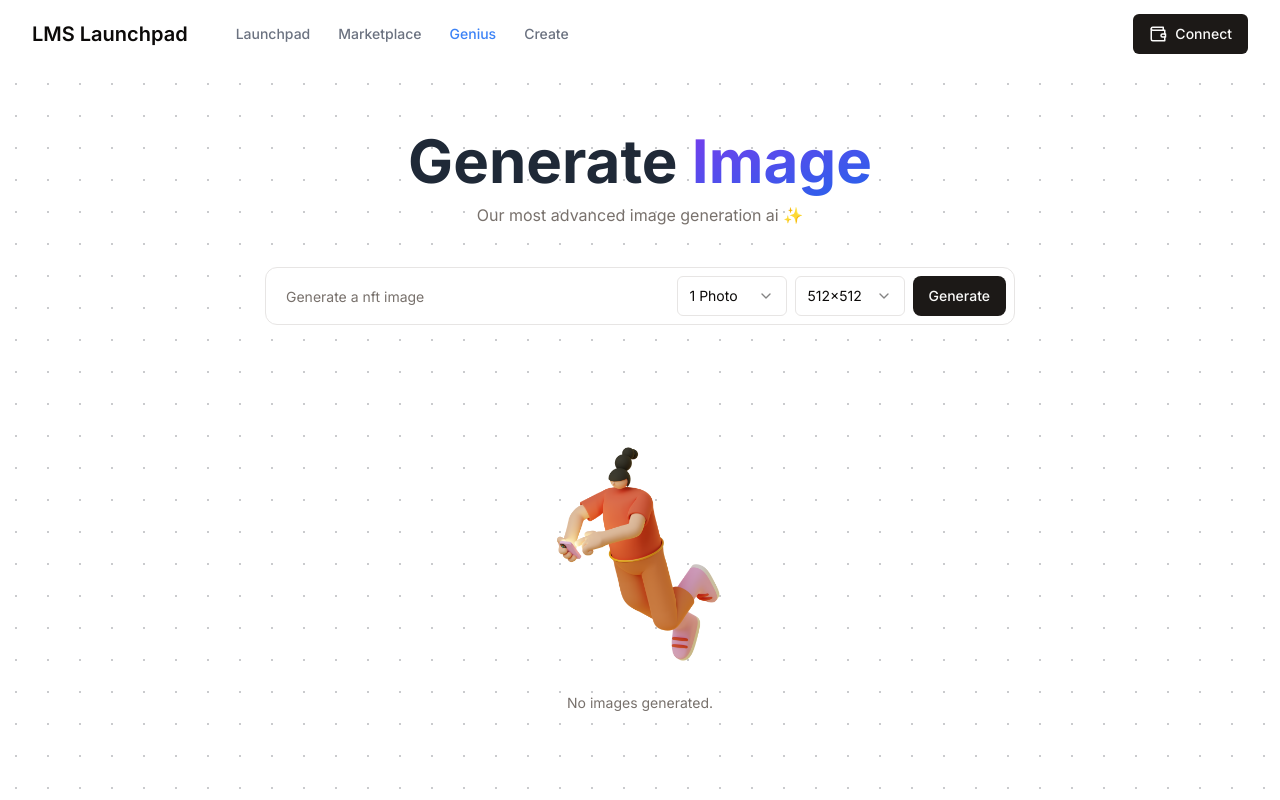
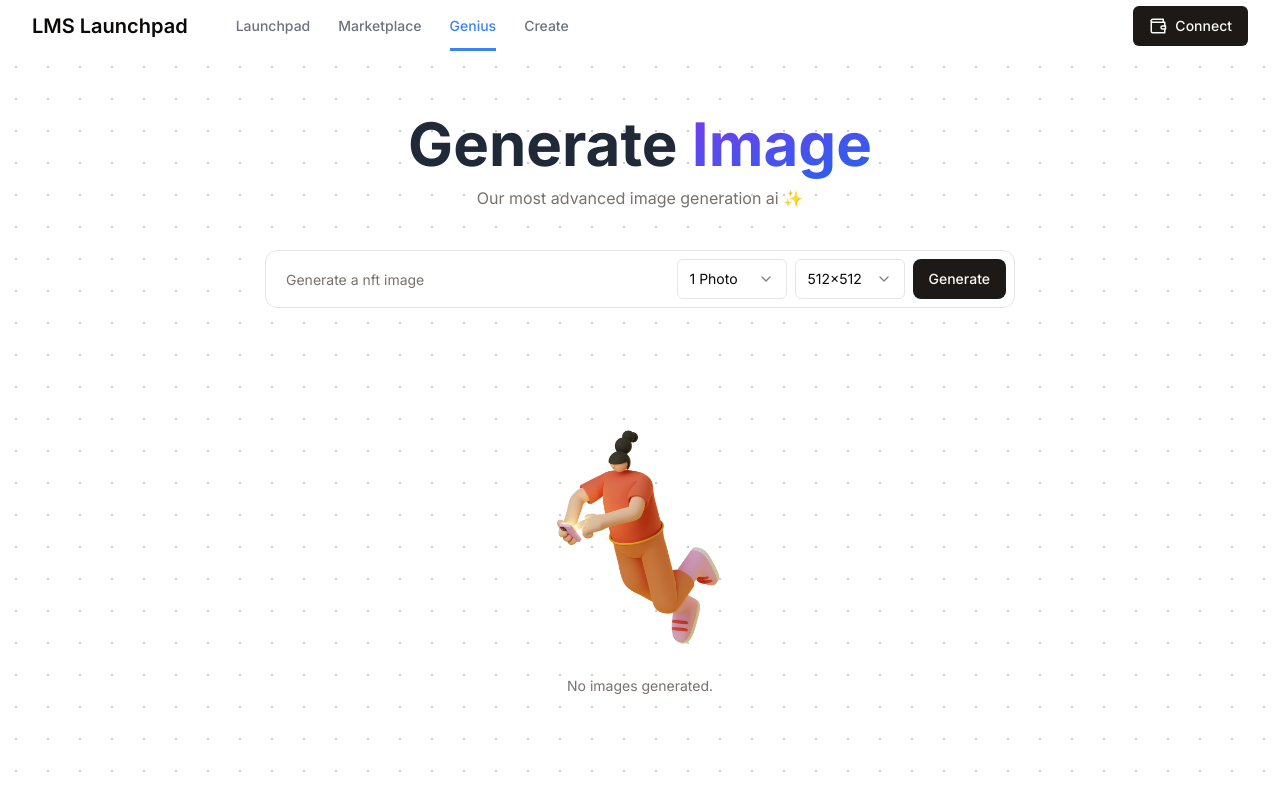
Before and after one commit to chloecombi/nft-launchpad1, a Next.js app: page /generateNFT in a window 1280 px wide. Shown: the top 800 px of the page. Built offline with nearby package versions, Linux system fonts and the light colour scheme.

Commit message:
ui changes

```diff
--- a/src/app/generateNFT/page.tsx
+++ b/src/app/generateNFT/page.tsx
@@ -22,6 +22,7 @@ import {
 import Image from 'next/image';
 import { Card, CardFooter } from '@/components/ui/card';
 import { Download } from 'lucide-react';
+
 
 const generateNFT = () => {
   const router = useRouter();
--- a/src/app/layout.tsx
+++ b/src/app/layout.tsx
@@ -7,8 +7,8 @@ import Footer from "@/components/Footer";
 const inter = Inter({ subsets: ["latin"] });
 
 export const metadata: Metadata = {
-  title: "Nft-Launchpad",
-  description: "Generated by Nft-Launchpad",
+  title: "LMS-Launchpad",
+  description: "Generated by LMS-Launchpad",
 };
 
 export default function RootLayout({
--- a/src/components/Navbar.tsx
+++ b/src/components/Navbar.tsx
@@ -6,8 +6,26 @@ import { Button } from './ui/button';
 import { cn } from '@/lib/utils';
 import { usePathname } from 'next/navigation';
 
+const data = [
+  {
+    href: "/",
+    text: "Launchpad"
+  },
+  {
+    href: "#",
+    text: "Marketplace"
+  },
+  {
+    href: "/generateNFT",
+    text: "Genius"
+  },
+  {
+    href: "/createNFT",
+    text: "Create"
+  }
+]
+
 const Navbar: React.FC = () => {
-  const pathname = usePathname();
   return (
     <header className="flex flex-wrap md:justify-start md:flex-nowrap w-full text-sm">
       <nav
@@ -24,43 +42,9 @@ const Navbar: React.FC = () => {
           </Link>
           <div className="hs-collapse hidden overflow-hidden transition-all duration-300 basis-full grow md:block ml-5">
             <div className="flex flex-col gap-y-4 gap-x-0 mt-5 md:flex-row md:items-center md:justify-end md:gap-y-0 md:gap-x-7 md:mt-0 md:ps-7">
-              <Link
-                className={cn(
-                  'font-medium md:py-6 dark:text-blue-500',
-                  pathname === '/' ? 'text-blue-500' : 'text-gray-500'
-                )}
-                href="/"
-                aria-current="page"
-              >
-                Launchpad
-              </Link>
-              <Link
-                className={cn(
-                  'items-center font-medium md:py-6 dark:text-blue-500',
-                  pathname === '/marketplace' ? 'text-blue-500' : 'text-gray-500'
-                )}
-                href="#"
-              >
-                Marketplace
-              </Link>
-              <Link
-                className={cn(
-                  'items-center font-medium md:py-6 dark:text-blue-500',
-                  pathname === '/generateNFT' ? 'text-blue-500' : 'text-gray-500'
-                )}
-                href="/generateNFT"
-              >
-                Genius
-              </Link>
-              <Link
-                className={cn(
-                  'items-center font-medium md:py-6 dark:text-blue-500',
-                  pathname === '/createNFT' ? 'text-blue-500' : 'text-gray-500'
-                )}
-                href="/createNFT"
-              >
-                Create
-              </Link>
+              {data.map((item, index) => (
+                <NavLink key={index} text={item.text} href={item.href}/>
+              ))}
             </div>
           </div>
           <div className="md:hidden">
@@ -115,3 +99,25 @@ const Navbar: React.FC = () => {
 };
 
 export default Navbar;
+
+type NavLinkProps = {
+  href: string;
+  text: string;
+};
+
+const NavLink = ({ href, text }: NavLinkProps) => {
+  const pathname = usePathname();
+  return (
+    <Link
+      className={cn(
+        'items-center font-medium border-b-[3px] border-transparent hover:border-blue-500 md:pb-3 md:pt-4 dark:text-blue-500',
+        pathname === href
+          ? 'text-blue-500 border-blue-500'
+          : 'text-gray-500'
+      )}
+      href={href}
+    >
+      {text}
+    </Link>
+  );
+};
```
